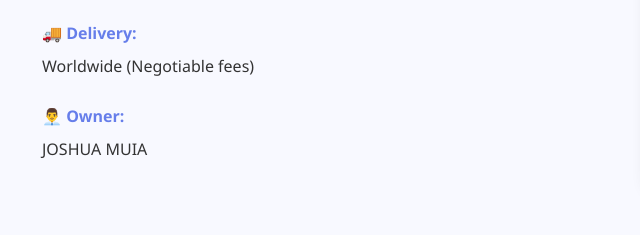
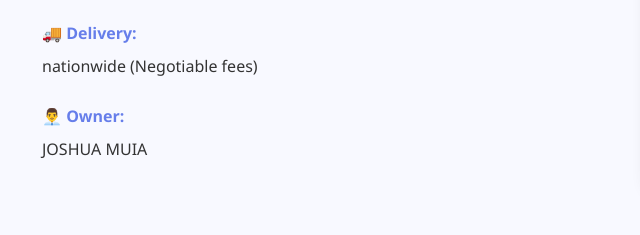
Before and after one commit to shalomdavis09-blip/SHALOM-HARDWARE, a plain HTML site: page index.html in a window 1280 px wide. Shown: the part 4804-5039 px from the top of the page, 18-658 px from the left. Drawn offline with Linux system fonts and the light colour scheme.

Commit message:
Change delivery description to 'nationwide'

```diff
--- a/index.html
+++ b/index.html
@@ -267,7 +267,7 @@
                     </div>
                     <div class="info-item">
                         <strong>🚚 Delivery:</strong>
-                        <p>Worldwide (Negotiable fees)</p>
+                        <p>nationwide (Negotiable fees)</p>
                     </div>
                     <div class="info-item">
                         <strong>👨‍💼 Owner:</strong>
```
